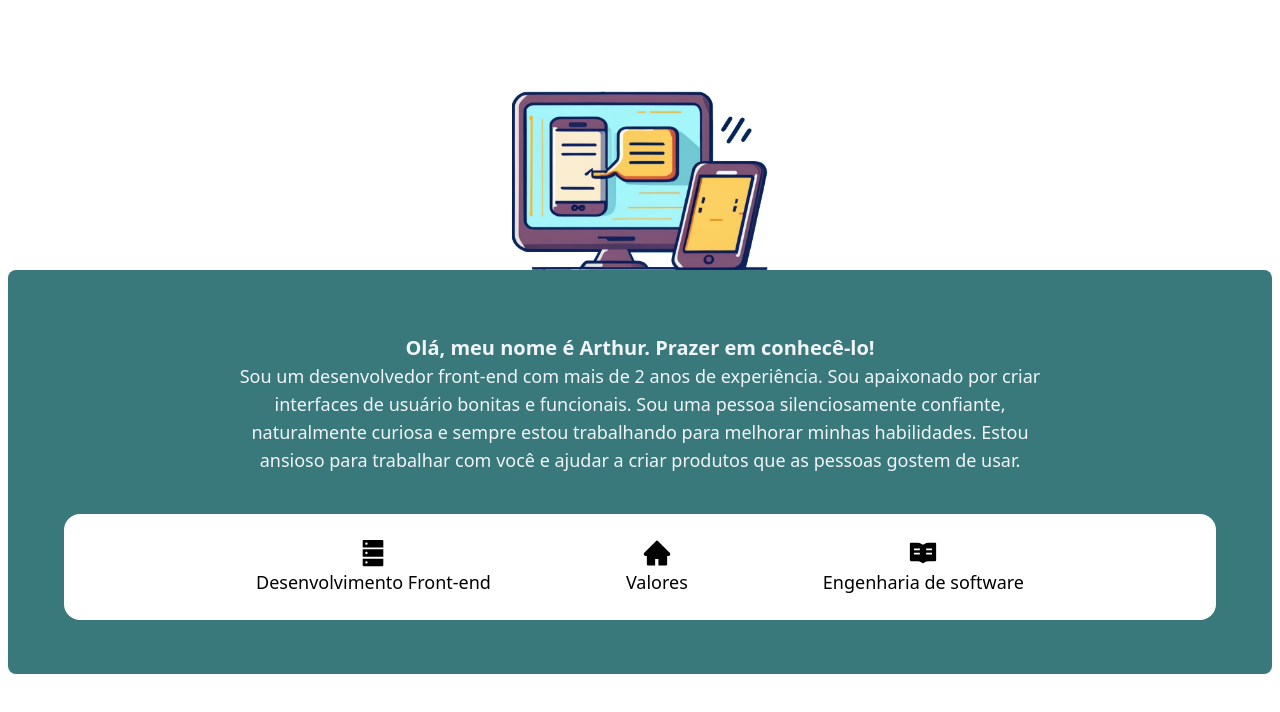
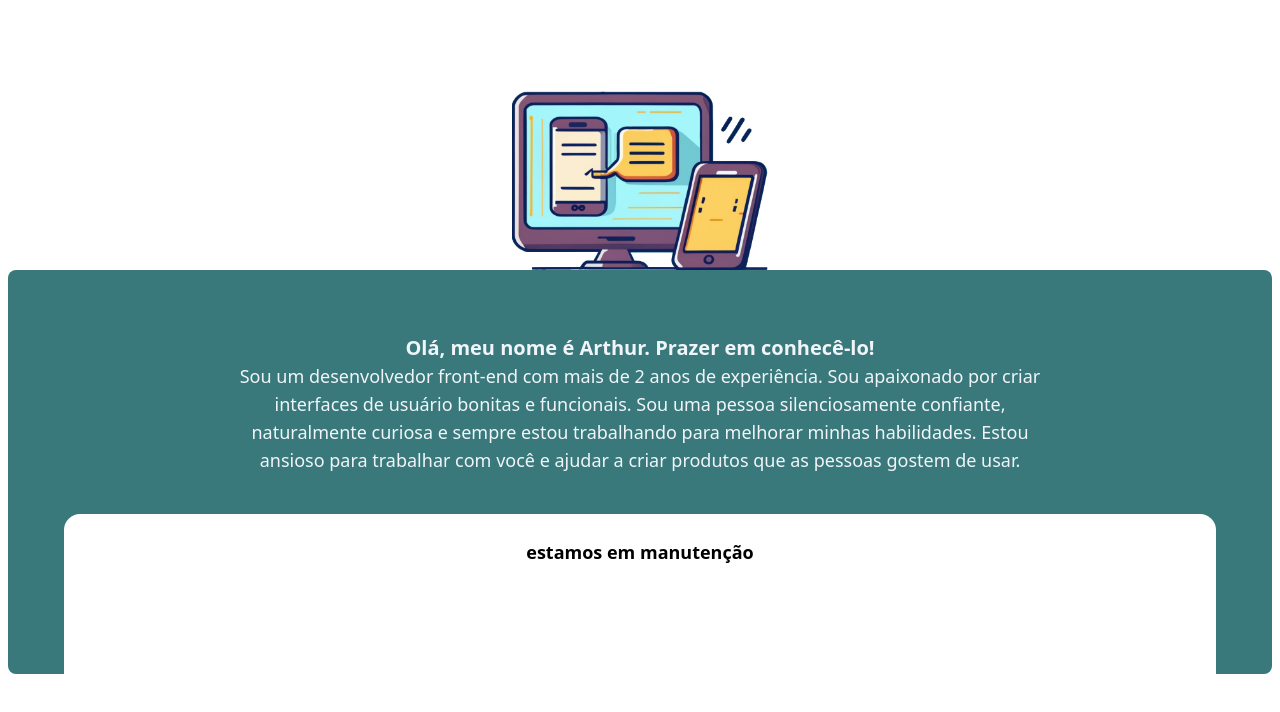
Before and after one commit to arthurcomac/Portifolio-Arthur-Machado, a React (Vite) app in the folder portifolio/: page / in a window 1280 px wide. Shown: the part 586-1298 px from the top of the page. Built offline with nearby package versions, Linux system fonts and the light colour scheme.

Commit message:
ajustando o carousel

```diff
--- a/portifolio/src/sections/Skills.jsx
+++ b/portifolio/src/sections/Skills.jsx
@@ -1,6 +1,26 @@
+import { useState, useEffect } from 'react'
 import { AiFillHome, AiFillRead, AiFillDatabase } from 'react-icons/ai'
 
 export function Skills () {
+
+  const sliders = [
+    {
+      image: <AiFillDatabase className="text-3xl"/>,
+      title: "Desenvolvimento Front-end",
+      paragraph: "Gosto de estar em frente a tela do computador trabalhando em um projeto, isso me envolve a ponto de perder a hora!"
+    },
+    {
+      image: <AiFillRead className="text-3xl"/>,
+      title: "Habilidades comportamentais",
+      paragraph: "Gosto de estar em frente a tela do computador trabalhando em um projeto, isso me envolve a ponto de perder a hora!"
+    },
+    {
+      image: <AiFillHome className="text-3xl"/>,
+      title: "Testando carrossel",
+      paragraph: "Gosto de estar em frente a tela do computador trabalhando em um projeto, isso me envolve a ponto de perder a hora!"
+    },
+  ];
+
   return (
     <div className="w-full h-[36rem]
       flex items-center flex-col
@@ -16,13 +36,20 @@ export function Skills () {
         rounded-2xl py-6
         bg-white"
       >
-        <div className="w-2/3
-          text-center lg:flex justify-between
-          text-lg space-y-4 lg:space-y-0"
+        <div className="w-[90%] min-h-[20rem]
+          text-center
+          text-lg"
         >
-          <div className="flex flex-col items-center"><AiFillDatabase className="text-3xl"/><p>Desenvolvimento Front-end</p></div>
-          <div className="flex flex-col items-center"><AiFillHome className="text-3xl" /><p>Valores</p></div>
-          <div className="flex flex-col items-center"><AiFillRead className="text-3xl"/><p>Engenharia de software</p></div>
+          <div
+            className="flex flex-col items-center"
+          >
+            <strong>
+              {"estamos em manutenção"}
+            </strong>
+            <p>
+              {}
+            </p>
+          </div>
         </div>
       </div>
     </div>
```
